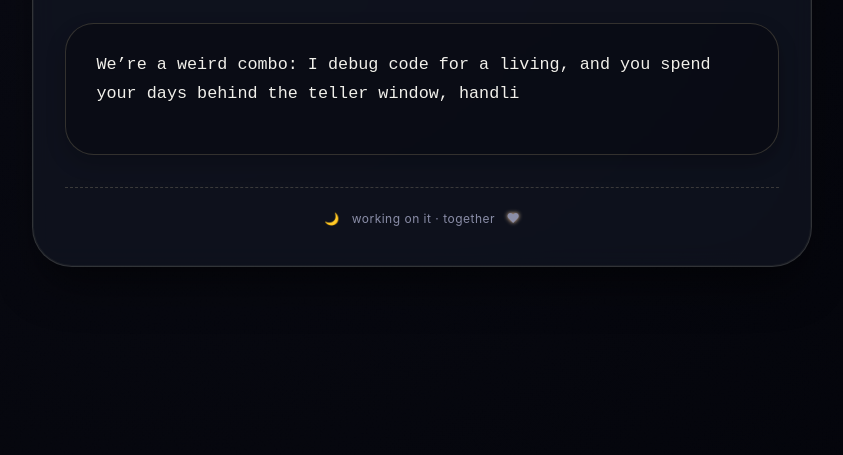
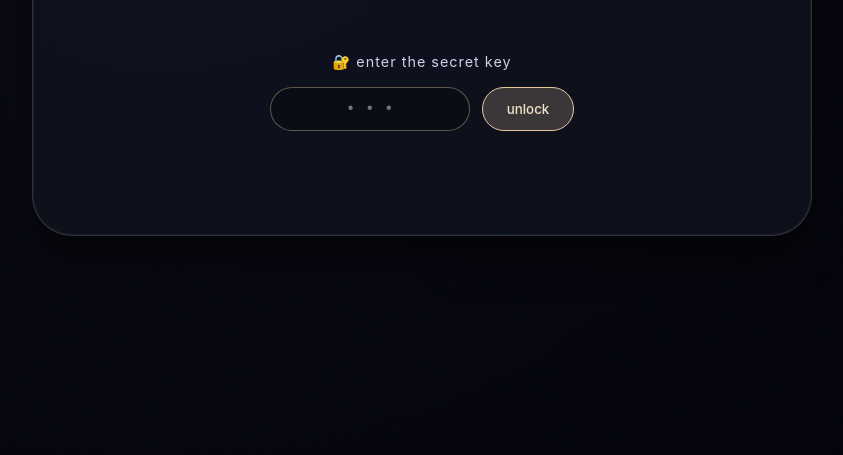
Before and after one commit to reyecesa1/CLO, a plain HTML site: page index.html in a window 1280 px wide. Shown: the part 345-800 px from the top of the page, without its empty margins (218-1061 px from the left). Drawn offline with Linux system fonts and the light colour scheme.

Commit message:
Implement password gate with input and validation
Add password gate functionality and styling

```diff
--- a/index.html
+++ b/index.html
@@ -91,6 +91,78 @@
       font-size: 1rem;
     }
 
+    /* password gate styling */
+    .password-gate {
+      text-align: center;
+      padding: 1rem 0.5rem;
+    }
+
+    .password-label {
+      font-size: 0.9rem;
+      color: #cfd2e6;
+      letter-spacing: 1px;
+      margin-bottom: 1rem;
+      display: block;
+    }
+
+    .password-input-group {
+      display: flex;
+      gap: 12px;
+      justify-content: center;
+      flex-wrap: wrap;
+    }
+
+    .password-input {
+      background: rgba(10, 12, 22, 0.8);
+      border: 1px solid rgba(220, 200, 150, 0.4);
+      border-radius: 60px;
+      padding: 12px 20px;
+      font-family: 'Cascadia Code', monospace;
+      font-size: 1rem;
+      color: #f1e9d8;
+      outline: none;
+      width: 200px;
+      text-align: center;
+      transition: all 0.2s;
+    }
+
+    .password-input:focus {
+      border-color: #e9c79e;
+      box-shadow: 0 0 10px rgba(233, 199, 158, 0.3);
+    }
+
+    .password-btn {
+      background: rgba(233, 199, 158, 0.2);
+      border: 1px solid #e9c79e;
+      border-radius: 60px;
+      padding: 12px 24px;
+      font-family: 'Inter', monospace;
+      font-weight: 500;
+      color: #f3e3ca;
+      cursor: pointer;
+      transition: all 0.2s;
+      backdrop-filter: blur(4px);
+    }
+
+    .password-btn:hover {
+      background: rgba(233, 199, 158, 0.5);
+      color: white;
+      box-shadow: 0 2px 12px rgba(0,0,0,0.3);
+    }
+
+    .error-msg {
+      color: #f0a3a3;
+      font-size: 0.8rem;
+      margin-top: 1rem;
+      min-height: 2rem;
+      letter-spacing: 0.3px;
+    }
+
+    /* hidden elements */
+    .hidden-content {
+      display: none;
+    }
+
     /* typewriter container */
     .typewriter-area {
       background: rgba(8, 10, 18, 0.55);
@@ -132,7 +204,7 @@
       50% { opacity: 0; background-color: #b89a6a; }
     }
 
-    /* extra delicate details */
+    /* decorative footer */
     .decorative-footer {
       display: flex;
       justify-content: center;
@@ -157,7 +229,6 @@
       100% { transform: scale(1); opacity: 0.7; }
     }
 
-    /* responsive */
     @media (max-width: 600px) {
       .story-card {
         padding: 1.6rem 1.2rem;
@@ -172,11 +243,9 @@
       .typewriter-area {
         padding: 1.2rem 1.2rem;
       }
+      .password-input {
+        width: 160px;
       }
-
-    /* smooth scroll */
-    html {
-      scroll-behavior: smooth;
     }
   </style>
 </head>
@@ -190,23 +259,35 @@
     </div>
   </div>
 
+  <!-- Password Gate -->
+  <div id="passwordGate" class="password-gate">
+    <div class="password-label">🔐 enter the secret key</div>
+    <div class="password-input-group">
+      <input type="password" id="passwordInput" class="password-input" placeholder="• • •" autocomplete="off">
+      <button id="unlockBtn" class="password-btn">unlock</button>
+    </div>
+    <div id="errorMsg" class="error-msg"></div>
+  </div>
+
+  <!-- Hidden story content (initially hidden) -->
+  <div id="hiddenStoryWrapper" class="hidden-content">
     <div class="typewriter-area">
       <div id="storyDisplay" class="story-text"></div>
       <span id="cursorSpan" class="cursor"></span>
     </div>
-
     <div class="decorative-footer">
       <span>🌙</span>
       <span>working on it · together</span>
       <span class="heart-icon">❤︎</span>
     </div>
   </div>
+</div>
 
 <script>
-  // ✧˖° casual, cute short story: tech guy + bank teller, no comparisons, just love °˖✧
-  const fullStory = `We’re a weird combo: I debug code for a living, and you spend your days behind the teller window, handling cash and making people’s mornings a little brighter. Somehow, our puzzle pieces fit.
+  // ✧˖° the story (you can change this to any message for her) °˖✧
+  const fullStory = ` Hey. We’re a weird combo you know? I debug code for a living, and you spend your days behind the teller window, handling cash and making people’s mornings a little brighter. Somehow, our puzzle pieces fit.
 
-You tell me about your regulars, the counting process and "tea",  and I ramble about curious findings and code bugs that took three hours to solve. Yet when we’re on a call at night, none of that matters — it’s just us, laughing at how our worlds manage to feel like the same room.
+You tell me about your regulars, the counting process and "tea", and I ramble about curious findings and code bugs that took three hours to solve. Yet when we’re on a call at night, none of that matters — it’s just us, laughing at how our worlds manage to feel like the same room.
 
 The separation anxiety hits hardest on Sunday evenings. You’re about to head into a week of early shifts, counting drawers and helping customers, and I’ve got a sprint deadline looming. We squeeze in some Facetime while you're on the road, and you’ll say “we’ll figure this out.” And I know we will.
 
@@ -217,12 +298,17 @@ But here’s the thing: we’re working on it. We’ve got a shared calendar cou
 Until then, I’ll keep being your tech support, and you’ll keep reminding me that the best investments we make are in us. We’re two busy people building a life in the margins, and honestly? It’s the best project either of us has ever worked on.`;
 
   // DOM elements
+  const passwordGate = document.getElementById('passwordGate');
+  const hiddenWrapper = document.getElementById('hiddenStoryWrapper');
+  const passwordInput = document.getElementById('passwordInput');
+  const unlockBtn = document.getElementById('unlockBtn');
+  const errorMsg = document.getElementById('errorMsg');
   const storyContainer = document.getElementById('storyDisplay');
   const cursorSpan = document.getElementById('cursorSpan');
 
+  let typingInterval = null;
   let index = 0;
-  let typingInterval = null;
-  const typingSpeed = 48; // ms per character — elegant typewriter pace
+  const typingSpeed = 48;
 
   function startTypewriter() {
     if (typingInterval) clearInterval(typingInterval);
@@ -249,13 +335,32 @@ Until then, I’ll keep being your tech support, and you’ll keep reminding me
     }, typingSpeed);
   }
 
-  window.addEventListener('DOMContentLoaded', () => {
+  function unlockContent() {
+    const entered = passwordInput.value.trim();
+    if (entered === "Clo") {
+      // hide password gate, show story
+      passwordGate.classList.add('hidden-content');
+      hiddenWrapper.classList.remove('hidden-content');
       startTypewriter();
+      errorMsg.textContent = '';
+    } else {
+      errorMsg.textContent = '❄️ not quite... try again? ❄️';
+      passwordInput.value = '';
+      passwordInput.focus();
+    }
+  }
+
+  // event listeners
+  unlockBtn.addEventListener('click', unlockContent);
+  passwordInput.addEventListener('keypress', (e) => {
+    if (e.key === 'Enter') unlockContent();
   });
 
-  // double-click to restart the typewriter effect (hidden easter egg)
+  // double-click on story card to restart typewriter (only after unlocked)
   const card = document.querySelector('.story-card');
   card.addEventListener('dblclick', (e) => {
+    // only restart if story is visible
+    if (!hiddenWrapper.classList.contains('hidden-content')) {
       if (typingInterval) {
         clearInterval(typingInterval);
         typingInterval = null;
@@ -265,12 +370,18 @@ Until then, I’ll keep being your tech support, and you’ll keep reminding me
       index = 0;
       startTypewriter();
       const area = document.querySelector('.typewriter-area');
+      if (area) {
         area.style.transition = 'background 0.15s';
         area.style.background = 'rgba(30, 25, 45, 0.8)';
         setTimeout(() => {
           area.style.background = 'rgba(8, 10, 18, 0.55)';
         }, 180);
+      }
+    }
   });
+
+  // optionally, if the user typed the password correctly once, keep it.
+  // also, for extra privacy, we don't store anything.
 </script>
 
 </body>
```
Lines whose indentation alone changed are shown as unchanged.
